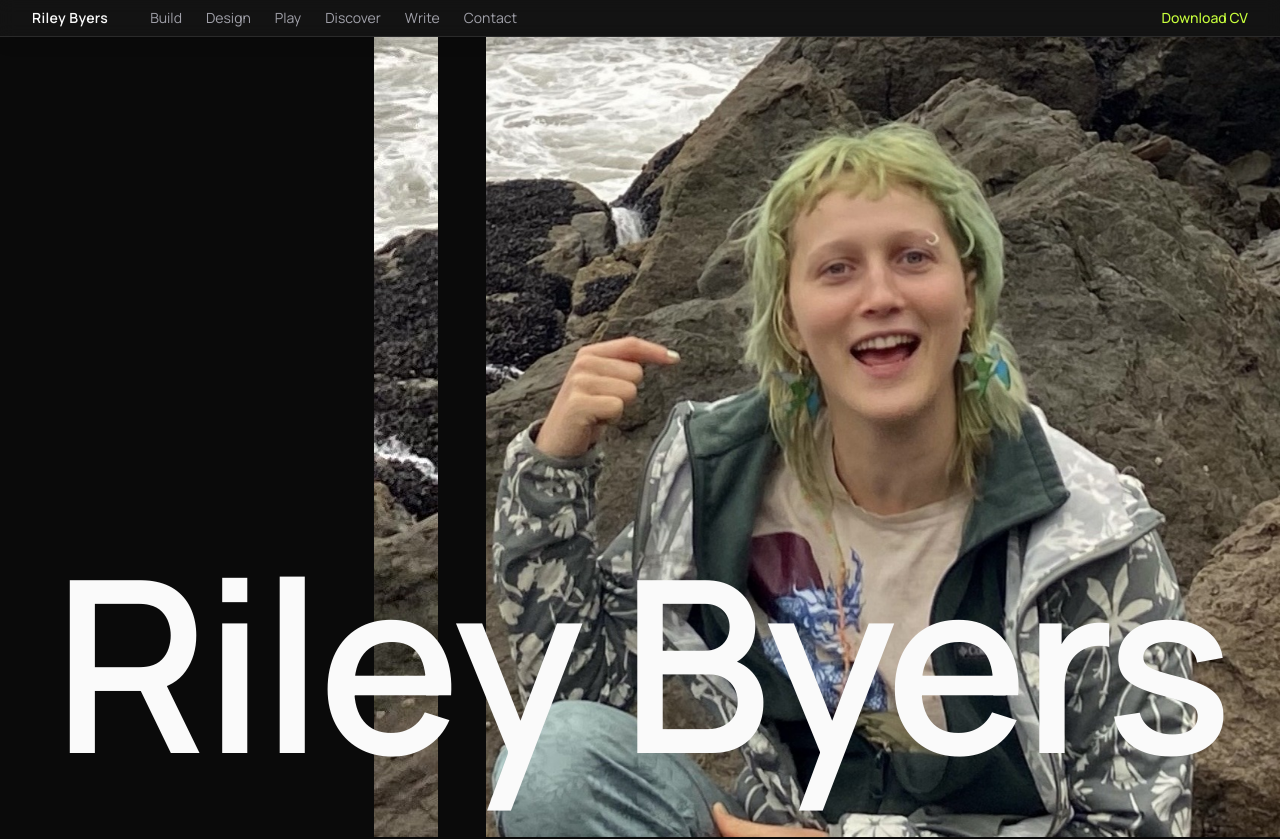
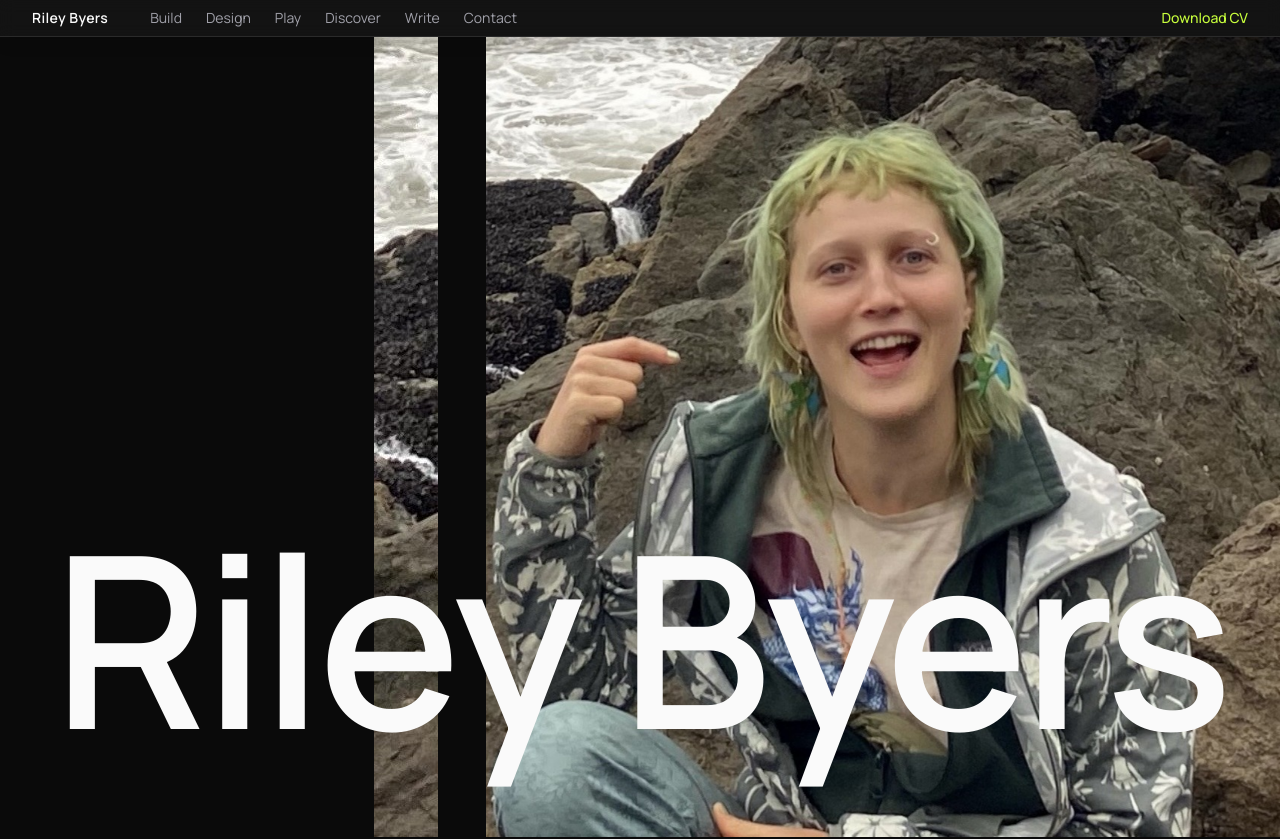
Before and after one commit to rileyb3/portfolio, a Next.js app: page / in a window 1280 px wide. Shown: the top 839 px of the page. Built offline with nearby package versions, Linux system fonts and the light colour scheme.

Commit message:
Levitate name a bit higher before occlusion (63% -> 60%), adjust color fade timing to match

```diff
--- a/src/components/Hero.tsx
+++ b/src/components/Hero.tsx
@@ -33,12 +33,12 @@ export default function Hero() {
       setPhotoOffset(current);
 
       // Disciplines arrives at ~28vh and fully occludes the name at
-      // ~65vh (see comments below / in Disciplines.tsx) — coverEnd here
-      // is deliberately set to the halfway point of that range (~46vh)
-      // rather than 65vh, so the color has already finished fading to
+      // ~68vh (see comments below / in Disciplines.tsx) — coverEnd here
+      // is deliberately set to the halfway point of that range (~48vh)
+      // rather than 68vh, so the color has already finished fading to
       // black by the time occlusion is only half done.
       const coverStart = vh * 0.28;
-      const coverEnd = vh * 0.465;
+      const coverEnd = vh * 0.48;
       const progress = Math.min(
         Math.max((scrollY - coverStart) / (coverEnd - coverStart), 0),
         1
@@ -112,20 +112,20 @@ export default function Hero() {
         />
       </div>
 
-      {/* Name: wrapper's natural top is 63vh down the page — matching the
-          lock threshold below (a smidge higher than the previous 66%),
-          so the name is already at (essentially) its locked position
-          from scroll=0. A one-time soft fade/rise transition on mount
-          (nameIn) replaces the previous instant snap-into-place. Plain
-          live text in a simple, clean font, sized big enough that it
-          runs off both edges of the screen. globals.css sets
+      {/* Name: wrapper's natural top is 60vh down the page — matching the
+          lock threshold below (levitates a bit higher than the previous
+          63%), so the name is already at (essentially) its locked
+          position from scroll=0. A one-time soft fade/rise transition on
+          mount (nameIn) replaces the previous instant snap-into-place.
+          Plain live text in a simple, clean font, sized big enough that
+          it runs off both edges of the screen. globals.css sets
           overflow-x:hidden so that doesn't create a horizontal
           scrollbar. Stays visible and untouched until Disciplines
           (below, -mt-[70vh]) starts arriving around scroll≈28vh, then
           fully occludes it shortly after. */}
-      <div className="absolute inset-x-0 top-[63vh] z-10 h-[135vh]">
+      <div className="absolute inset-x-0 top-[60vh] z-10 h-[138vh]">
         <h1
-          className={`pointer-events-none sticky top-[63%] mx-auto w-fit whitespace-nowrap font-sans text-9xl font-semibold leading-none tracking-tight transition-[transform,opacity] duration-700 ease-out sm:text-[12rem] lg:text-[15rem] ${
+          className={`pointer-events-none sticky top-[60%] mx-auto w-fit whitespace-nowrap font-sans text-9xl font-semibold leading-none tracking-tight transition-[transform,opacity] duration-700 ease-out sm:text-[12rem] lg:text-[15rem] ${
             nameIn ? "translate-y-0 opacity-100" : "translate-y-6 opacity-0"
           }`}
         >
```
